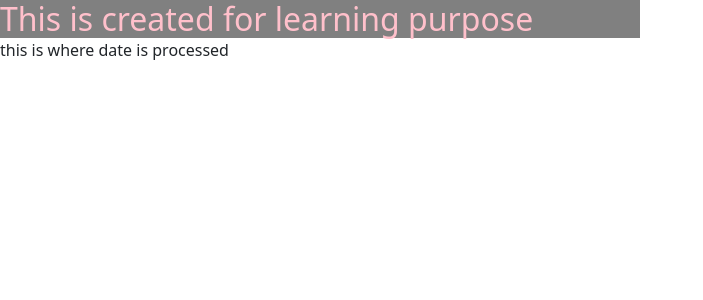
After one commit to Sayeem051/Work, a PHP site: page /date.php in a window 1280 px wide. The commit adds this page. Shown: the top 300 px of the page, without its empty margins (0-703 px from the left). Run offline with PHP 8.4, Linux system fonts and the light colour scheme.

Commit message:
made title and header dynamic

```diff
--- /dev/null
+++ b/date.php
@@ -0,0 +1,21 @@
+<?php
+
+    if(strrpos($_SERVER['REQUEST_URI'], "PHPBasics.php")){
+        ;
+    }
+    elseif(strrpos($_SERVER['REQUEST_URI'], "date")){
+        $title="Date Processing Page";
+        require "header.php";
+    }
+        //date
+    date_default_timezone_set("Asia/Dhaka");
+    //print date("m/d/Y h:i:sA", time());
+
+    $timestamp= mktime(18, 45, 47, 6, 5, 1997);
+    //print date("m-d-Y h:i:sA", $timestamp);
+
+    $newtime= strtotime("now");
+    $edited_newtime= date("m/d/y h:i:sA", $newtime);
+    if(strrpos($_SERVER['REQUEST_URI'], "date.php"))
+        echo "this is where date is processed";
+?>
--- /dev/null
+++ b/header.php
@@ -0,0 +1,28 @@
+<!DOCTYPE html>
+<html lang="en">
+<head>
+    <meta charset="UTF-8">
+    <meta http-equiv="X-UA-Compatible" content="IE=edge">
+    <meta name="viewport" content="width=device-width, initial-scale=1.0">
+    <title><?php echo $title?> </title>
+    <link href="https://cdn.jsdelivr.net/npm/bootstrap@5.1.3/dist/css/bootstrap.min.css" rel="stylesheet" integrity="sha384-1BmE4kWBq78iYhFldvKuhfTAU6auU8tT94WrHftjDbrCEXSU1oBoqyl2QvZ6jIW3" crossorigin="anonymous">
+<script src="https://cdn.jsdelivr.net/npm/bootstrap@5.1.3/dist/js/bootstrap.bundle.min.js" integrity="sha384-ka7Sk0Gln4gmtz2MlQnikT1wXgYsOg+OMhuP+IlRH9sENBO0LRn5q+8nbTov4+1p" crossorigin="anonymous"></script>
+</head>
+<?php
+    if(strrpos($_SERVER['REQUEST_URI'], "process"))
+        return;
+?>
+<body>
+    <style>
+        #title{
+            color: pink;
+            background-color: grey;
+            padding: 0px;
+            margin: 0px;
+            width: 50%
+        }
+    </style>
+    <h2 id="title">This is created for learning purpose</h2>
+
+</body>
+</html>
```
Also changed, not shown: PHPBasics.php (+8 -19 lines), process.php (+6 -14 lines), index.html (deleted).
